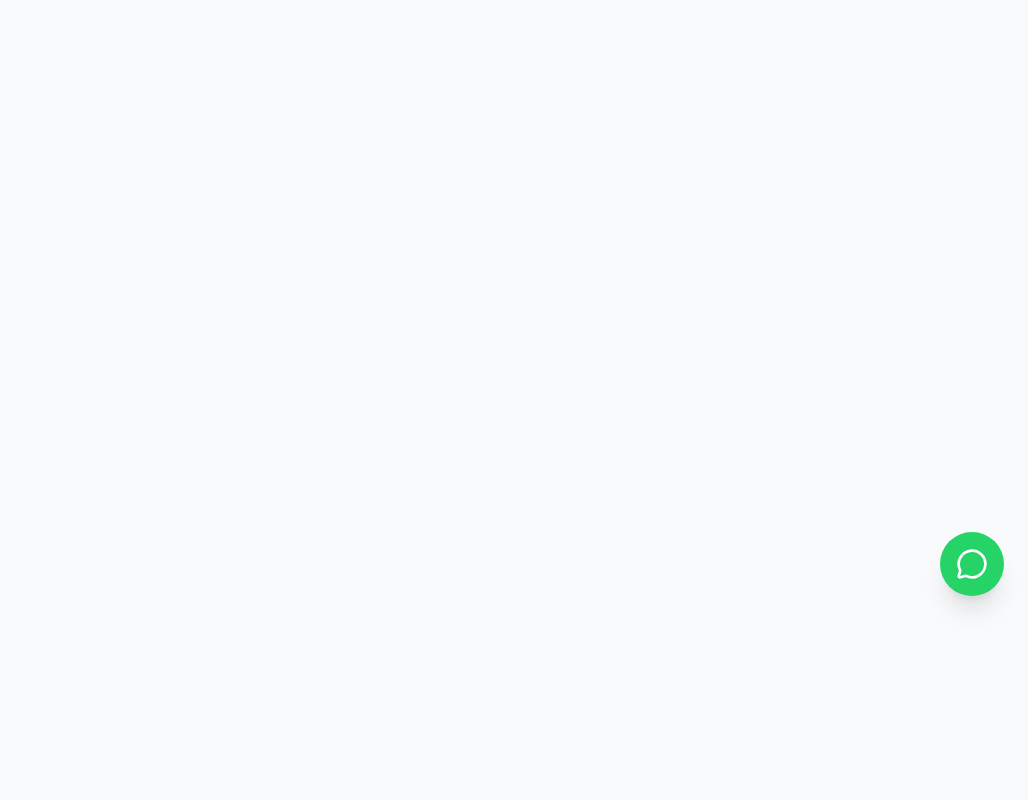
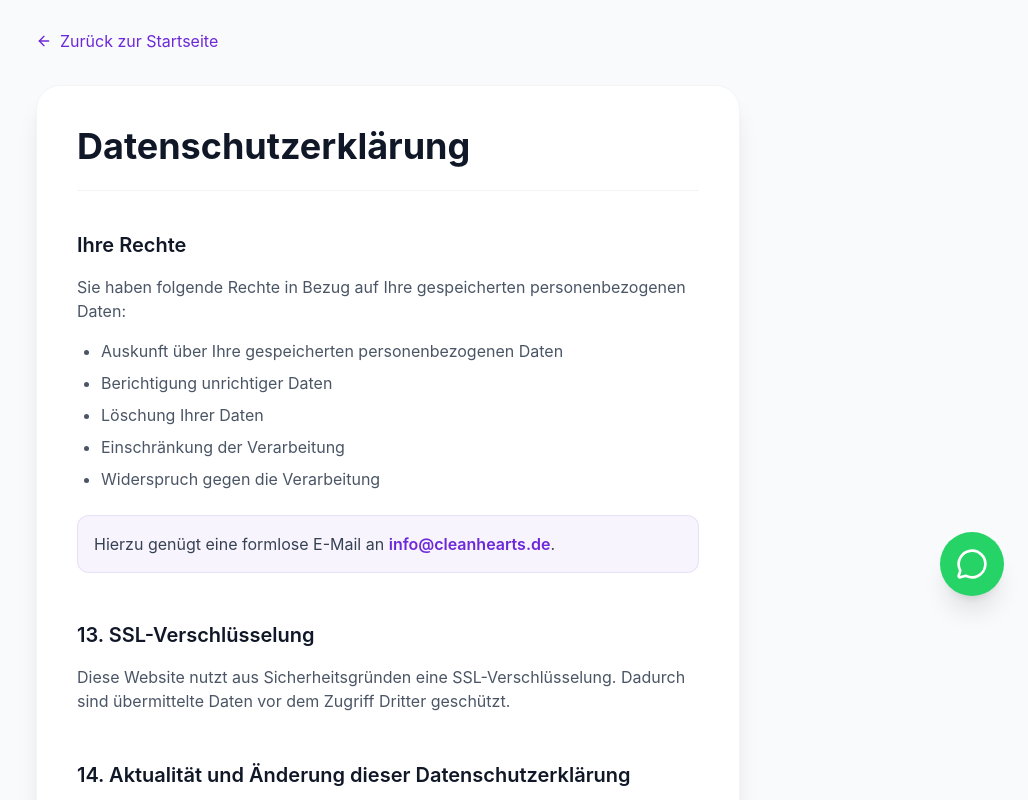
Before and after one commit to ecoezer/cleanhearts, a React (Vite) app: page /datenschutz in a window 1280 px wide. Shown: the part 180-980 px from the top of the page, without its empty margins (252-1280 px from the left). Before the commit the page ends 800 px from the top, so only its background shows below. Built offline with nearby package versions, Linux system fonts and the light colour scheme.

Commit message:
Add Datenschutzerklärung page

```diff
--- a/src/App.tsx
+++ b/src/App.tsx
@@ -6,6 +6,7 @@ import ScrollToTopOnNavigation from './components/ScrollToTopOnNavigation';
 import Home from './pages/Home';
 import Booking from './pages/Booking';
 import Impressum from './pages/Impressum';
+import Datenschutz from './pages/Datenschutz';
 
 function App() {
   return (
@@ -16,6 +17,7 @@ function App() {
         <Route path="/" element={<Home />} />
         <Route path="/book" element={<Booking />} />
         <Route path="/impressum" element={<Impressum />} />
+        <Route path="/datenschutz" element={<Datenschutz />} />
       </Routes>
       <ScrollToTop />
       <FloatingWhatsApp />
--- a/src/components/Footer.tsx
+++ b/src/components/Footer.tsx
@@ -39,7 +39,7 @@ export default function Footer() {
                         <h3 className="text-lg font-semibold mb-6">Rechtliches</h3>
                         <ul className="space-y-4 text-gray-400">
                             <li><Link to="/impressum" className="hover:text-white transition-colors">Impressum</Link></li>
-                            <li><a href="#" className="hover:text-white transition-colors">Datenschutz</a></li>
+                            <li><Link to="/datenschutz" className="hover:text-white transition-colors">Datenschutz</Link></li>
                             <li><a href="#" className="hover:text-white transition-colors">AGB</a></li>
                         </ul>
                     </div>
--- /dev/null
+++ b/src/pages/Datenschutz.tsx
@@ -0,0 +1,58 @@
+import { ArrowLeft } from 'lucide-react';
+import { Link } from 'react-router-dom';
+
+export default function Datenschutz() {
+    return (
+        <div className="min-h-screen bg-gray-50 pt-32 pb-20">
+            <div className="max-w-3xl mx-auto px-4 sm:px-6 lg:px-8">
+                <Link
+                    to="/"
+                    className="inline-flex items-center text-primary hover:text-primary-dark mb-8 transition-colors group"
+                >
+                    <ArrowLeft className="w-4 h-4 mr-2 transform group-hover:-translate-x-1 transition-transform" />
+                    Zurück zur Startseite
+                </Link>
+
+                <div className="bg-white rounded-3xl p-10 shadow-xl border border-gray-100">
+                    <h1 className="text-4xl font-bold text-gray-900 mb-10 border-b border-gray-100 pb-6">Datenschutzerklärung</h1>
+
+                    <div className="space-y-12">
+                        <section className="prose prose-purple max-w-none">
+                            <h2 className="text-xl font-semibold text-gray-900 mb-4">Ihre Rechte</h2>
+                            <p className="text-gray-600 mb-4">
+                                Sie haben folgende Rechte in Bezug auf Ihre gespeicherten personenbezogenen Daten:
+                            </p>
+                            <ul className="list-disc pl-6 space-y-2 text-gray-600">
+                                <li>Auskunft über Ihre gespeicherten personenbezogenen Daten</li>
+                                <li>Berichtigung unrichtiger Daten</li>
+                                <li>Löschung Ihrer Daten</li>
+                                <li>Einschränkung der Verarbeitung</li>
+                                <li>Widerspruch gegen die Verarbeitung</li>
+                            </ul>
+                            <p className="mt-6 p-4 bg-primary/5 rounded-xl border border-primary/10 text-gray-700">
+                                Hierzu genügt eine formlose E-Mail an <a href="mailto:info@cleanhearts.de" className="text-primary font-semibold hover:underline">info@cleanhearts.de</a>.
+                            </p>
+                        </section>
+
+                        <section className="prose prose-purple max-w-none">
+                            <h2 className="text-xl font-semibold text-gray-900 mb-4">13. SSL-Verschlüsselung</h2>
+                            <p className="text-gray-600">
+                                Diese Website nutzt aus Sicherheitsgründen eine SSL-Verschlüsselung. Dadurch sind übermittelte Daten vor dem Zugriff Dritter geschützt.
+                            </p>
+                        </section>
+
+                        <section className="prose prose-purple max-w-none">
+                            <h2 className="text-xl font-semibold text-gray-900 mb-4">14. Aktualität und Änderung dieser Datenschutzerklärung</h2>
+                            <p className="text-gray-600 mb-4">
+                                Diese Datenschutzerklärung ist aktuell gültig und hat den Stand 20.02.2026.
+                            </p>
+                            <p className="text-gray-600">
+                                Wir behalten uns vor, diese Datenschutzerklärung bei Bedarf anzupassen.
+                            </p>
+                        </section>
+                    </div>
+                </div>
+            </div>
+        </div>
+    );
+}
```
